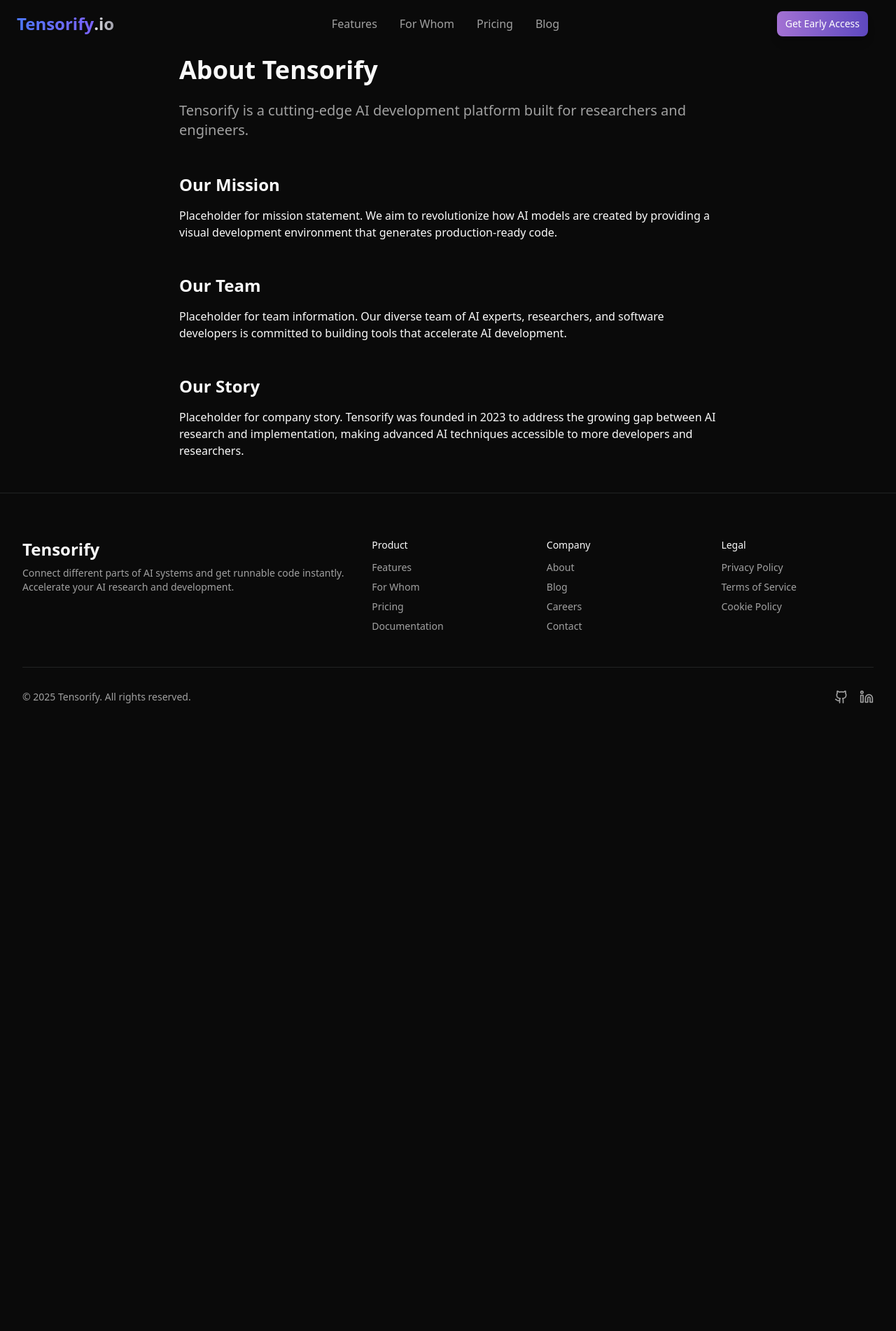
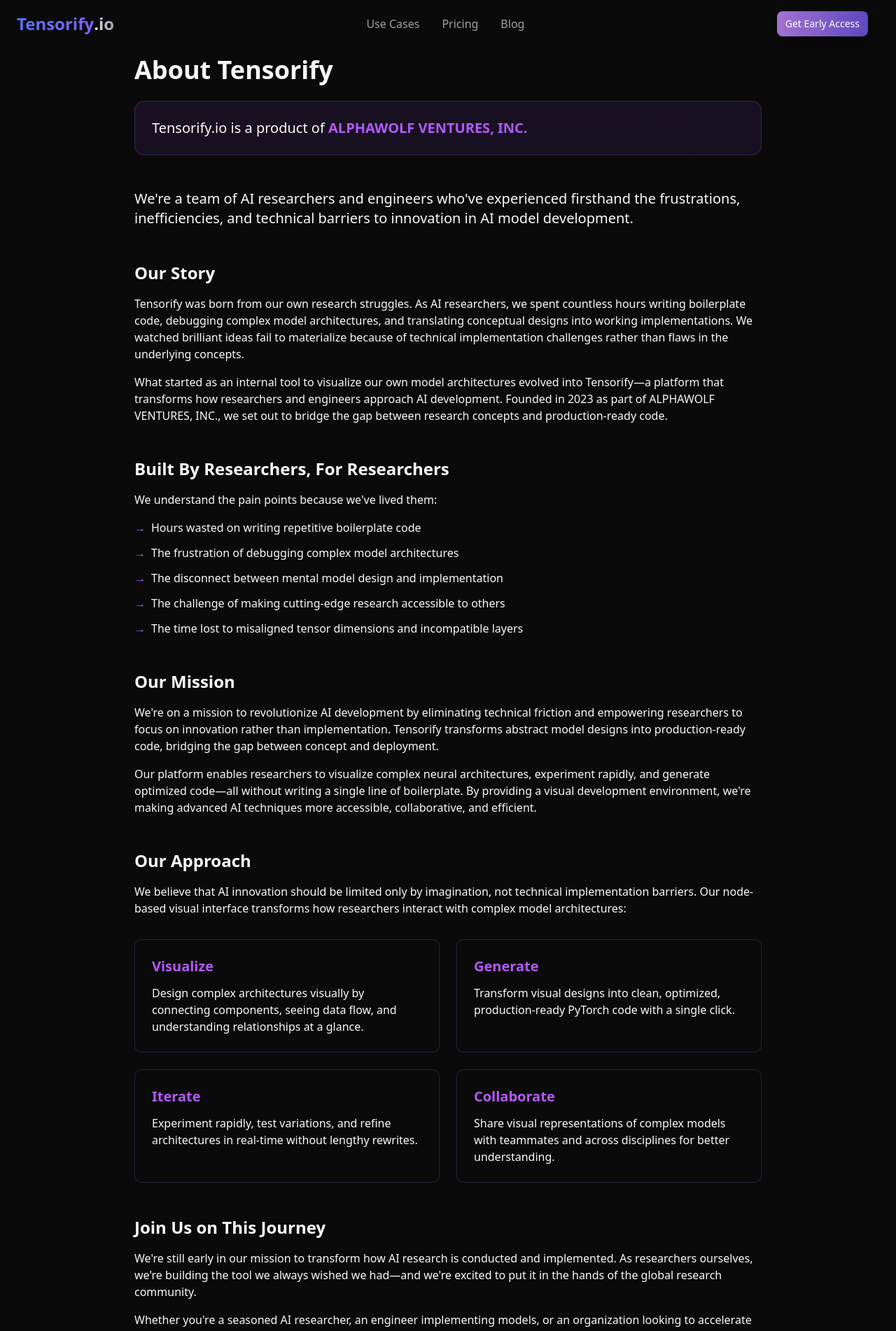
Before and after one commit to ari1337an/tensorify, a Next.js app: page /about in a window 1280 px wide. Shown: the top 1902 px of the page at 70% size. Before the commit the page ends 1070 px from the top, so only its background shows below. Built offline with nearby package versions, Linux system fonts and the light colour scheme.

Commit message:
fix: removed unnecessary links and fixed about page.

```diff
--- a/src/app/about/page.tsx
+++ b/src/app/about/page.tsx
@@ -43,30 +43,93 @@ export default function AboutPage() {
         }}
       />
 
-      <div className="max-w-3xl mx-auto">
+      <div className="max-w-4xl mx-auto">
         <h1 className="text-4xl font-bold mb-6">About Tensorify</h1>
 
         <div className="prose dark:prose-invert max-w-none">
-          <p className="text-xl text-muted-foreground mb-6">
-            Tensorify is a cutting-edge AI development platform built for researchers and engineers.
-          </p>
+          <div className="bg-gradient-to-br from-primary/10 to-violet-500/10 p-6 rounded-xl border border-primary/20 mb-12">
+            <p className="text-xl font-medium mb-0">
+              Tensorify.io is a product of <span className="text-primary font-semibold">ALPHAWOLF VENTURES, INC.</span>
+            </p>
+          </div>
 
-          <h2 className="text-2xl font-bold mt-12 mb-4">Our Mission</h2>
-          <p>
-            Placeholder for mission statement. We aim to revolutionize how AI models are created by providing a
-            visual development environment that generates production-ready code.
-          </p>
-
-          <h2 className="text-2xl font-bold mt-12 mb-4">Our Team</h2>
-          <p>
-            Placeholder for team information. Our diverse team of AI experts, researchers, and software developers
-            is committed to building tools that accelerate AI development.
+          <p className="text-xl mb-8">
+            We&apos;re a team of AI researchers and engineers who&apos;ve experienced firsthand the frustrations, inefficiencies, and technical barriers to innovation in AI model development.
           </p>
 
           <h2 className="text-2xl font-bold mt-12 mb-4">Our Story</h2>
-          <p>
-            Placeholder for company story. Tensorify was founded in 2023 to address the growing gap between AI research
-            and implementation, making advanced AI techniques accessible to more developers and researchers.
+          <p className="mb-4">
+            Tensorify was born from our own research struggles. As AI researchers, we spent countless hours writing boilerplate code, debugging complex model architectures, and translating conceptual designs into working implementations. We watched brilliant ideas fail to materialize because of technical implementation challenges rather than flaws in the underlying concepts.
+          </p>
+          <p className="mb-4">
+            What started as an internal tool to visualize our own model architectures evolved into Tensorify—a platform that transforms how researchers and engineers approach AI development. Founded in 2023 as part of ALPHAWOLF VENTURES, INC., we set out to bridge the gap between research concepts and production-ready code.
+          </p>
+
+          <h2 className="text-2xl font-bold mt-12 mb-4">Built By Researchers, For Researchers</h2>
+          <p className="mb-4">
+            We understand the pain points because we&apos;ve lived them:
+          </p>
+          <ul className="space-y-3 mb-4">
+            <li className="flex items-start">
+              <span className="text-primary mr-2">→</span>
+              <span>Hours wasted on writing repetitive boilerplate code</span>
+            </li>
+            <li className="flex items-start">
+              <span className="text-primary mr-2">→</span>
+              <span>The frustration of debugging complex model architectures</span>
+            </li>
+            <li className="flex items-start">
+              <span className="text-primary mr-2">→</span>
+              <span>The disconnect between mental model design and implementation</span>
+            </li>
+            <li className="flex items-start">
+              <span className="text-primary mr-2">→</span>
+              <span>The challenge of making cutting-edge research accessible to others</span>
+            </li>
+            <li className="flex items-start">
+              <span className="text-primary mr-2">→</span>
+              <span>The time lost to misaligned tensor dimensions and incompatible layers</span>
+            </li>
+          </ul>
+
+          <h2 className="text-2xl font-bold mt-12 mb-4">Our Mission</h2>
+          <p className="mb-4">
+            We&apos;re on a mission to revolutionize AI development by eliminating technical friction and empowering researchers to focus on innovation rather than implementation. Tensorify transforms abstract model designs into production-ready code, bridging the gap between concept and deployment.
+          </p>
+          <p className="mb-4">
+            Our platform enables researchers to visualize complex neural architectures, experiment rapidly, and generate optimized code—all without writing a single line of boilerplate. By providing a visual development environment, we&apos;re making advanced AI techniques more accessible, collaborative, and efficient.
+          </p>
+
+          <h2 className="text-2xl font-bold mt-12 mb-4">Our Approach</h2>
+          <p className="mb-4">
+            We believe that AI innovation should be limited only by imagination, not technical implementation barriers. Our node-based visual interface transforms how researchers interact with complex model architectures:
+          </p>
+
+          <div className="grid md:grid-cols-2 gap-6 my-8">
+            <div className="bg-background border border-primary/20 rounded-lg p-6">
+              <h3 className="text-xl font-bold mb-3 text-primary">Visualize</h3>
+              <p>Design complex architectures visually by connecting components, seeing data flow, and understanding relationships at a glance.</p>
+            </div>
+            <div className="bg-background border border-primary/20 rounded-lg p-6">
+              <h3 className="text-xl font-bold mb-3 text-primary">Generate</h3>
+              <p>Transform visual designs into clean, optimized, production-ready PyTorch code with a single click.</p>
+            </div>
+            <div className="bg-background border border-primary/20 rounded-lg p-6">
+              <h3 className="text-xl font-bold mb-3 text-primary">Iterate</h3>
+              <p>Experiment rapidly, test variations, and refine architectures in real-time without lengthy rewrites.</p>
+            </div>
+            <div className="bg-background border border-primary/20 rounded-lg p-6">
+              <h3 className="text-xl font-bold mb-3 text-primary">Collaborate</h3>
+              <p>Share visual representations of complex models with teammates and across disciplines for better understanding.</p>
+            </div>
+          </div>
+
+          <h2 className="text-2xl font-bold mt-12 mb-4">Join Us on This Journey</h2>
+          <p className="mb-4">
+            We&apos;re still early in our mission to transform how AI research is conducted and implemented. As researchers ourselves, we&apos;re building the tool we always wished we had—and we&apos;re excited to put it in the hands of the global research community.
+          </p>
+          <p className="mb-4">
+            Whether you&apos;re a seasoned AI researcher, an engineer implementing models, or an organization looking to accelerate your AI development, we invite you to join us on this journey to make AI development more visual, intuitive, and accessible.
           </p>
         </div>
       </div>
--- a/src/components/footer.tsx
+++ b/src/components/footer.tsx
@@ -16,23 +16,19 @@ export function Footer() {
           </div>
           <div className="flex flex-col gap-2">
             <h3 className="text-sm font-medium mb-1">Product</h3>
-            <Link href="#features" className="text-sm text-muted-foreground hover:underline">Features</Link>
-            <Link href="#for-whom" className="text-sm text-muted-foreground hover:underline">For Whom</Link>
+            <Link href="#for-whom" className="text-sm text-muted-foreground hover:underline">Use Cases</Link>
             <Link href="#pricing" className="text-sm text-muted-foreground hover:underline">Pricing</Link>
-            <Link href="/docs" className="text-sm text-muted-foreground hover:underline">Documentation</Link>
           </div>
           <div className="flex flex-col gap-2">
             <h3 className="text-sm font-medium mb-1">Company</h3>
             <Link href="/about" className="text-sm text-muted-foreground hover:underline">About</Link>
             <Link href="/blog" className="text-sm text-muted-foreground hover:underline">Blog</Link>
-            <Link href="/careers" className="text-sm text-muted-foreground hover:underline">Careers</Link>
             <Link href="/contact" className="text-sm text-muted-foreground hover:underline">Contact</Link>
           </div>
           <div className="flex flex-col gap-2">
             <h3 className="text-sm font-medium mb-1">Legal</h3>
             <Link href="/privacy" className="text-sm text-muted-foreground hover:underline">Privacy Policy</Link>
             <Link href="/terms" className="text-sm text-muted-foreground hover:underline">Terms of Service</Link>
-            <Link href="/cookies" className="text-sm text-muted-foreground hover:underline">Cookie Policy</Link>
           </div>
         </div>
         <div className="mt-12 flex flex-col md:flex-row justify-between items-center border-t pt-8">
--- a/src/components/header.tsx
+++ b/src/components/header.tsx
@@ -16,16 +16,10 @@ export function Header() {
           <Logo />
           <nav className="hidden md:flex items-center space-x-8 text-muted-foreground">
             <Link
-              href="/#features"
-              className="hover:text-primary transition-colors"
-            >
-              Features
-            </Link>
-            <Link
               href="/#for-whom"
               className="hover:text-primary transition-colors"
             >
-              For Whom
+              Use Cases
             </Link>
             <Link
               href="/#pricing"
@@ -81,18 +75,11 @@ export function Header() {
         >
           <nav className="flex flex-col space-y-4 p-6 text-muted-foreground">
             <Link
-              href="/#features"
-              className="hover:text-primary transition-colors"
-              onClick={() => setIsMobileMenuOpen(false)}
-            >
-              Features
-            </Link>
-            <Link
               href="/#for-whom"
               className="hover:text-primary transition-colors"
               onClick={() => setIsMobileMenuOpen(false)}
             >
-              For Whom
+              Use Cases
             </Link>
             <Link
               href="/#pricing"
```
